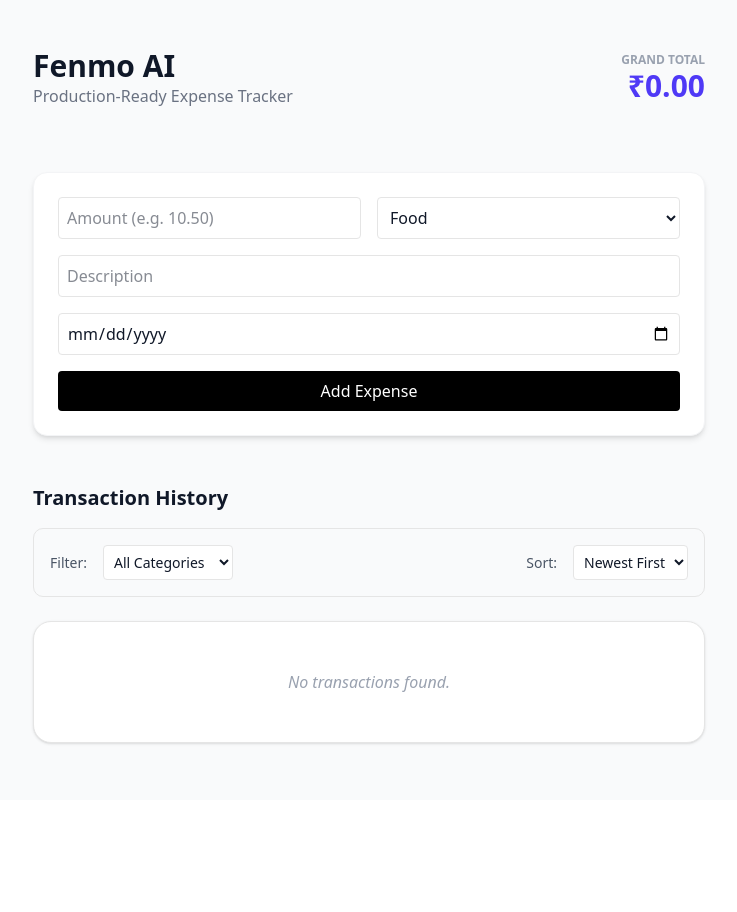
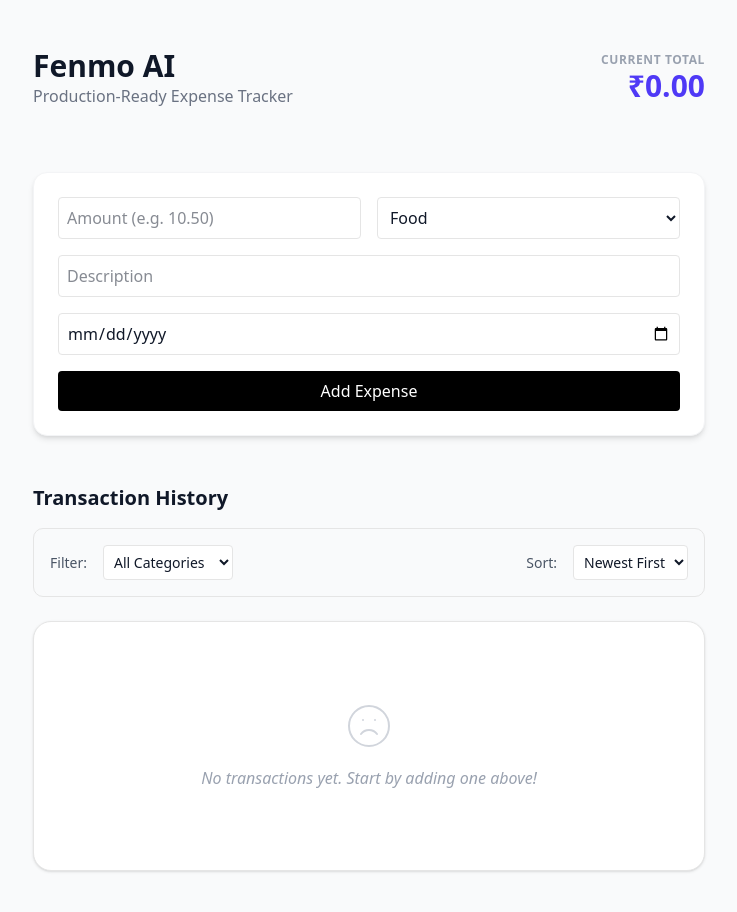
Before and after one commit to AyushKuGautam/fenmo-ai, a Next.js app: page / in a window 1280 px wide. Shown: the top 912 px of the page, without its empty margins (271-1008 px from the left). Before the commit the page ends 800 px from the top, so only its background shows below. Built offline with nearby package versions, Linux system fonts and the light colour scheme.

Commit message:
feat: implement delete expense functionality with dynamic routing

```diff
--- /dev/null
+++ b/app/api/expenses/[id]/route.ts
@@ -0,0 +1,27 @@
+// /app/api/expenses/[id]/route.ts
+import { NextRequest, NextResponse } from "next/server";
+import { deleteExpense } from "@/lib/store";
+
+export async function DELETE(
+  request: NextRequest,
+  { params }: { params: Promise<{ id: string }> }, // 1. Define params as a Promise
+) {
+  try {
+    const resolvedParams = await params; // 2. Await the params to get the actual ID
+    const id = resolvedParams.id;
+
+    const success = deleteExpense(id);
+
+    if (!success) {
+      // If the item doesn't exist (e.g., after a page refresh of the in-memory store)
+      return NextResponse.json({ error: "Expense not found" }, { status: 404 });
+    }
+
+    return NextResponse.json({ message: "Deleted successfully" });
+  } catch (error) {
+    return NextResponse.json(
+      { error: "Internal Server Error" },
+      { status: 500 },
+    );
+  }
+}
--- a/app/page.tsx
+++ b/app/page.tsx
@@ -1,4 +1,4 @@
-// /app/page.tsx (Updated)
+// /app/page.tsx
 "use client";
 import { useState, useEffect } from "react";
 import ExpenseForm from "@/components/ExpenseForm";
@@ -16,6 +16,7 @@ export default function Home() {
   const [toast, setToast] = useState<{ msg: string; type: ToastType } | null>(
     null,
   );
+
 
   const showToast = (msg: string, type: ToastType = "info") => {
     setToast({ msg, type });
@@ -43,22 +44,43 @@ export default function Home() {
     }
   };
 
+  const handleDelete = async (id: string) => {
+    // Prevent accidental clicks
+    if (!confirm("Are you sure you want to delete this expense?")) return;
+
+    try {
+      const res = await fetch(`/api/expenses/${id}`, { method: "DELETE" });
+      if (res.ok) {
+        showToast("Expense deleted successfully", "info");
+        load(); // Refresh list to update totals and summary.
+      } else {
+        showToast("Failed to delete expense", "error");
+      }
+    } catch (err) {
+      showToast("Network error while deleting", "error");
+    }
+  };
+
   useEffect(() => {
     load();
   }, [filter, sort]);
 
+  /**
+   * Dynamically calculates total for currently visible expenses.
+   */
   const totalInCents = expenses.reduce((acc, exp) => acc + exp.amount, 0);
 
   return (
     <main className="max-w-3xl mx-auto p-6 md:p-12 min-h-screen bg-gray-50 text-gray-900">
+      {/* Header & Grand Total Section */}
       <div className="flex justify-between items-center mb-8">
         <div>
           <h1 className="text-3xl font-black">Fenmo AI</h1>
           <p className="text-gray-500">Production-Ready Expense Tracker</p>
         </div>
         <div className="text-right">
-          <p className="text-xs font-bold text-gray-400 uppercase">
-            Grand Total
+          <p className="text-xs font-bold text-gray-400 uppercase tracking-wider">
+            Current Total
           </p>
           <p className="text-3xl font-black text-indigo-600">
             {(totalInCents / 100).toLocaleString("en-IN", {
@@ -69,8 +91,10 @@ export default function Home() {
         </div>
       </div>
 
+      {/* Summary per category */}
       <CategorySummary expenses={expenses} />
 
+      {/* Expense Input Form */}
       <ExpenseForm
         onRefresh={() => {
           showToast("Expense added successfully!", "success");
@@ -80,23 +104,50 @@ export default function Home() {
 
       <div className="mt-12">
         <h2 className="text-xl font-bold mb-4">Transaction History</h2>
+
+        {/* Filtering and Sorting Controls */}
         <ExpenseFilters onFilterChange={setFilter} onSortChange={setSort} />
 
-        <div className="border rounded-2xl overflow-hidden bg-white shadow-sm">
+        {/* List Section: Handles Loading, Empty, and Data states */}
+        <div className="border rounded-2xl overflow-hidden bg-white shadow-sm min-h-[200px] flex flex-col">
           {isLoading ? (
-            <div className="p-12 text-center text-gray-400 animate-pulse italic">
+            <div className="flex-1 flex items-center justify-center p-12 text-gray-400 animate-pulse italic">
               Syncing with server...
             </div>
           ) : expenses.length > 0 ? (
-            expenses.map((exp) => <ExpenseItem key={exp.id} expense={exp} />)
+            expenses.map((exp) => (
+              <ExpenseItem key={exp.id} expense={exp} onDelete={handleDelete} />
+            ))
           ) : (
-            <p className="p-12 text-center text-gray-400 italic">
-              No transactions found.
-            </p>
+
+            <div className="flex-1 p-20 text-center">
+              <div className="text-gray-300 mb-4 flex justify-center">
+                <svg
+                  xmlns="http://www.w3.org/2000/svg"
+                  width="48"
+                  height="48"
+                  viewBox="0 0 24 24"
+                  fill="none"
+                  stroke="currentColor"
+                  strokeWidth="1"
+                  strokeLinecap="round"
+                  strokeLinejoin="round"
+                >
+                  <circle cx="12" cy="12" r="10" />
+                  <path d="M16 16s-1.5-2-4-2-4 2-4 2" />
+                  <line x1="9" y1="9" x2="9.01" y2="9" />
+                  <line x1="15" y1="9" x2="15.01" y2="9" />
+                </svg>
+              </div>
+              <p className="text-gray-400 italic">
+                No transactions yet. Start by adding one above!
+              </p>
+            </div>
           )}
         </div>
       </div>
 
+      {/* Global Toast Notifications */}
       {toast && (
         <Toast
           message={toast.msg}
--- a/components/ExpenseItem.tsx
+++ b/components/ExpenseItem.tsx
@@ -1,15 +1,20 @@
 // /components/ExpenseItem.tsx
 import { Expense } from "@/types/expense";
 
-export default function ExpenseItem({ expense }: { expense: Expense }) {
-  // Real money handling: Convert cents back to currency for display [cite: 33]
+export default function ExpenseItem({
+  expense,
+  onDelete,
+}: {
+  expense: Expense;
+  onDelete: (id: string) => void;
+}) {
   const displayAmount = (expense.amount / 100).toLocaleString("en-IN", {
     style: "currency",
     currency: "INR",
   });
 
   return (
-    <div className="flex justify-between items-center p-4 bg-white border-b last:border-0 hover:bg-gray-50 transition-colors">
+    <div className="group flex justify-between items-center p-4 bg-white border-b last:border-0 hover:bg-gray-50 transition-colors">
       <div>
         <p className="font-semibold text-gray-900">{expense.description}</p>
         <div className="flex gap-2 text-xs text-gray-500 mt-1">
@@ -19,7 +24,30 @@ export default function ExpenseItem({ expense }: { expense: Expense }) {
           <span>{new Date(expense.date).toLocaleDateString()}</span>
         </div>
       </div>
-      <p className="font-bold text-lg text-gray-800">{displayAmount}</p>
+      <div className="flex items-center gap-4">
+        <p className="font-bold text-lg text-gray-800">{displayAmount}</p>
+        <button
+          onClick={() => onDelete(expense.id)}
+          className="opacity-0 group-hover:opacity-100 p-2 text-red-500 hover:bg-red-50 rounded-full transition-all"
+          title="Delete Expense"
+        >
+          <svg
+            xmlns="http://www.w3.org/2000/svg"
+            width="18"
+            height="18"
+            viewBox="0 0 24 24"
+            fill="none"
+            stroke="currentColor"
+            strokeWidth="2"
+            strokeLinecap="round"
+            strokeLinejoin="round"
+          >
+            <path d="M3 6h18" />
+            <path d="M19 6v14c0 1-1 2-2 2H7c-1 0-2-1-2-2V6" />
+            <path d="M8 6V4c0-1 1-2 2-2h4c1 0 2 1 2 2v2" />
+          </svg>
+        </button>
+      </div>
     </div>
   );
 }
--- a/lib/store.ts
+++ b/lib/store.ts
@@ -1,6 +1,9 @@
+// /lib/store.ts
 import { Expense } from "@/types/expense";
 
 let expenses: Expense[] = [];
+
+//Returns the current list of expenses.
 
 export const getExpenses = () => expenses;
 
@@ -8,11 +11,13 @@ export const addExpense = (
   expense: Omit<Expense, "id" | "created_at">,
 ): Expense | null => {
   const now = new Date();
-  // Idempotency: prevent double-clicks/retries within 10 seconds
+
   const isDuplicate = expenses.some(
     (e) =>
       e.amount === expense.amount &&
       e.description === expense.description &&
+      e.category === expense.category &&
+      e.date === expense.date &&
       now.getTime() - new Date(e.created_at).getTime() < 10000,
   );
 
@@ -20,9 +25,18 @@ export const addExpense = (
 
   const newExpense: Expense = {
     ...expense,
-    id: crypto.randomUUID(),
-    created_at: now.toISOString(),
+    id: crypto.randomUUID(), // Generates unique ID as required.
+    created_at: now.toISOString(), // Adds metadata for tracking.
   };
+
   expenses.push(newExpense);
   return newExpense;
 };
+
+// Removes an expense by ID.
+
+export const deleteExpense = (id: string): boolean => {
+  const initialLength = expenses.length;
+  expenses = expenses.filter((e) => e.id !== id);
+  return expenses.length < initialLength;
+};
```
